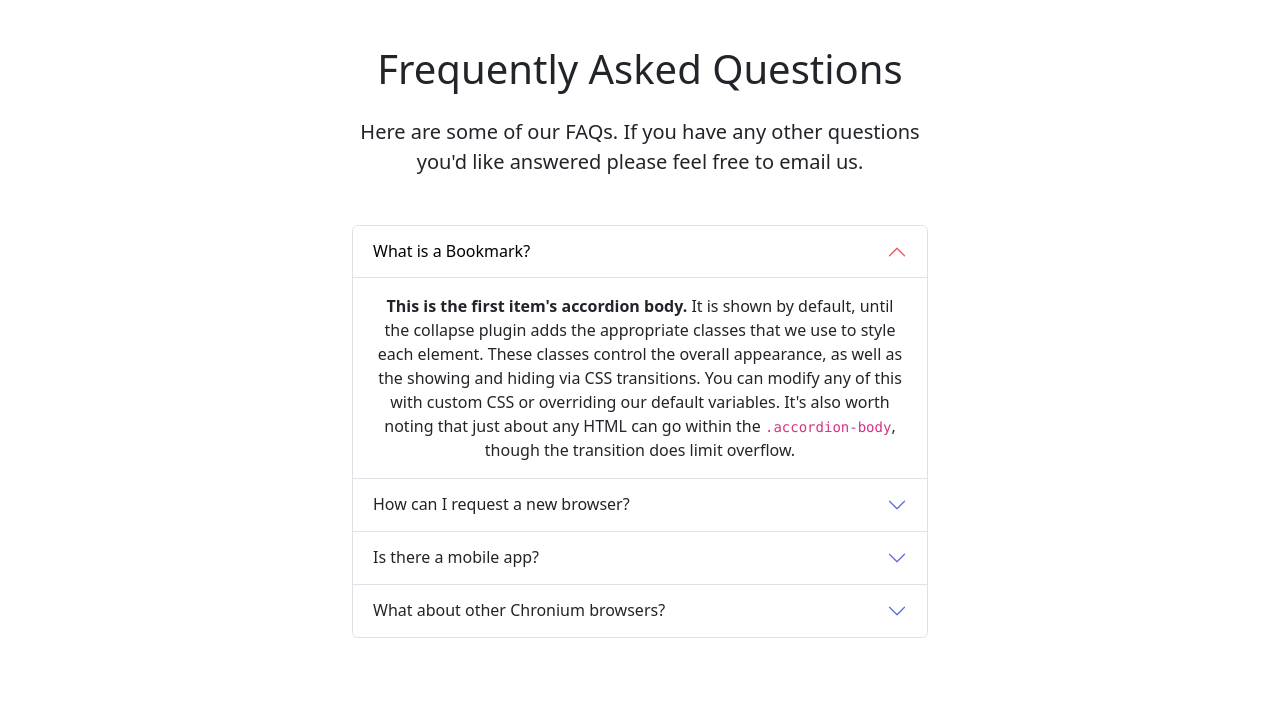
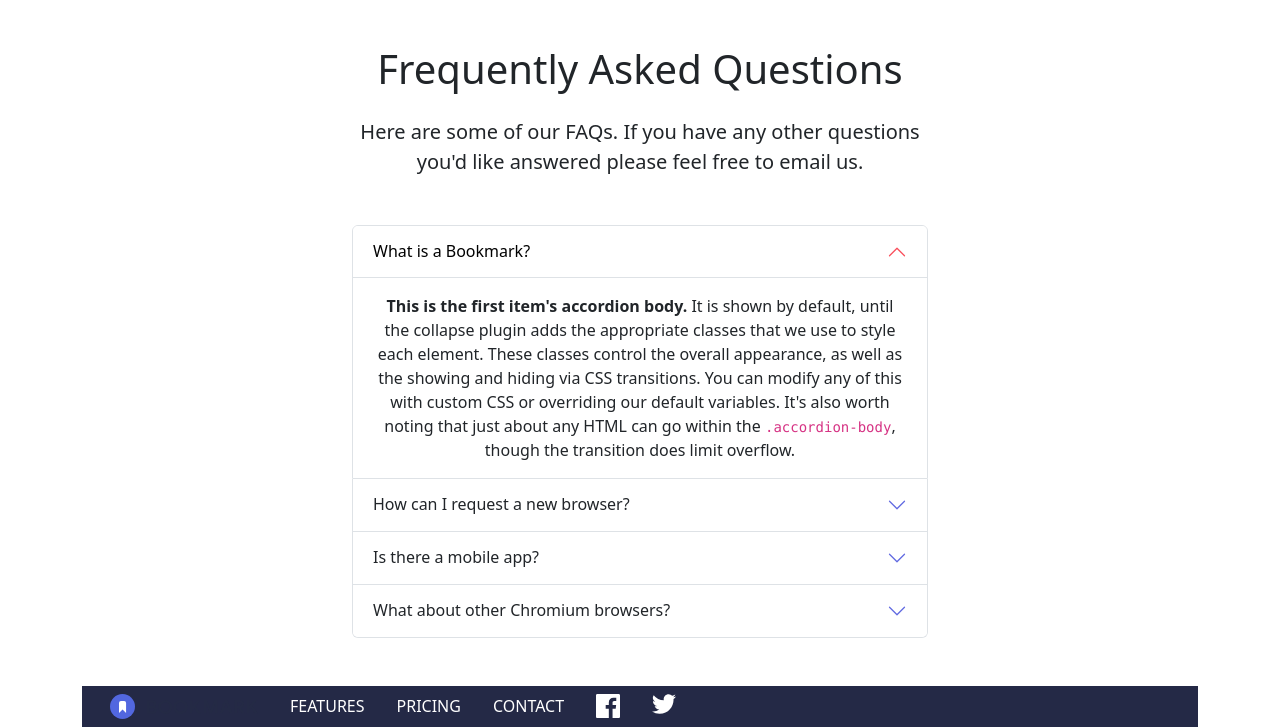
Before and after one commit to mireiaolive/Sprint2-Maquetacio2, a website: page index.html in a window 1280 px wide. Shown: the part 1998-2725 px from the top of the page. Before the commit the page ends 2684 px from the top, so only its background shows below. Drawn offline with nearby package versions, Linux system fonts and the light colour scheme.

Commit message:
first commit

```diff
--- a/index.html
+++ b/index.html
@@ -469,7 +469,7 @@
                                 aria-expanded="false"
                                 aria-controls="collapseFour"
                             >
-                                What about other Chronium browsers?
+                                What about other Chromium browsers?
                             </button>
                         </h2>
                         <div
@@ -498,6 +498,32 @@
                     </div>
                 </div>
             </div>
+            <div class="container-lg footer">
+                <ul class="nav">
+                    <li class="nav-item">
+                        <a class="nav-link" aria-current="page" href="#"
+                            ><img src="./assets/logo-bookmark.svg"
+                        /></a>
+                    </li>
+                    <li class="nav-item">
+                        <a class="nav-link text-uppercase" href="#">features</a>
+                    </li>
+                    <li class="nav-item">
+                        <a class="nav-link text-uppercase" href="#">pricing</a>
+                    </li>
+                    <li class="nav-item">
+                        <a class="nav-link text-uppercase" href="#">contact</a>
+                    </li>
+                    <li class="nav-item d-flex">
+                        <a class="nav-link" href="#"
+                            ><img src="./assets/icon-facebook.svg"
+                        /></a>
+                        <a class="nav-link" href="#"
+                            ><img src="./assets/icon-twitter.svg"
+                        /></a>
+                    </li>
+                </ul>
+            </div>
         </div>
         <script src="./node_modules/bootstrap/dist/js/bootstrap.min.js"></script>
     </body>
--- a/sass/main.scss
+++ b/sass/main.scss
@@ -1,6 +1,9 @@
 //custom variables
 $primary: #5265e1;
 $secondary: #fa5959;
+
+$nav-pills-link-active-color: #000;
+$nav-pills-link-active-bg: none;
 
 // import bootstrap
 @import "../node_modules/bootstrap/scss/bootstrap";
@@ -59,6 +62,11 @@ $secondary: #fa5959;
     height: 100px;
 }
 
+.nav-link.active,
+.show > .nav-link {
+    border-bottom: 2px solid #fa5959;
+}
+
 /* hover svg in an img tag */
 #social:hover {
     filter: invert(63%) sepia(94%) saturate(3173%) hue-rotate(323deg)
@@ -79,3 +87,11 @@ $secondary: #fa5959;
     background-color: $white;
     color: black;
 }
+
+.footer {
+    background-color: #242946;
+}
+
+.footer li a {
+    color: $white;
+}
```
Also changed, not shown: css/main.min.css, 1 other file.
